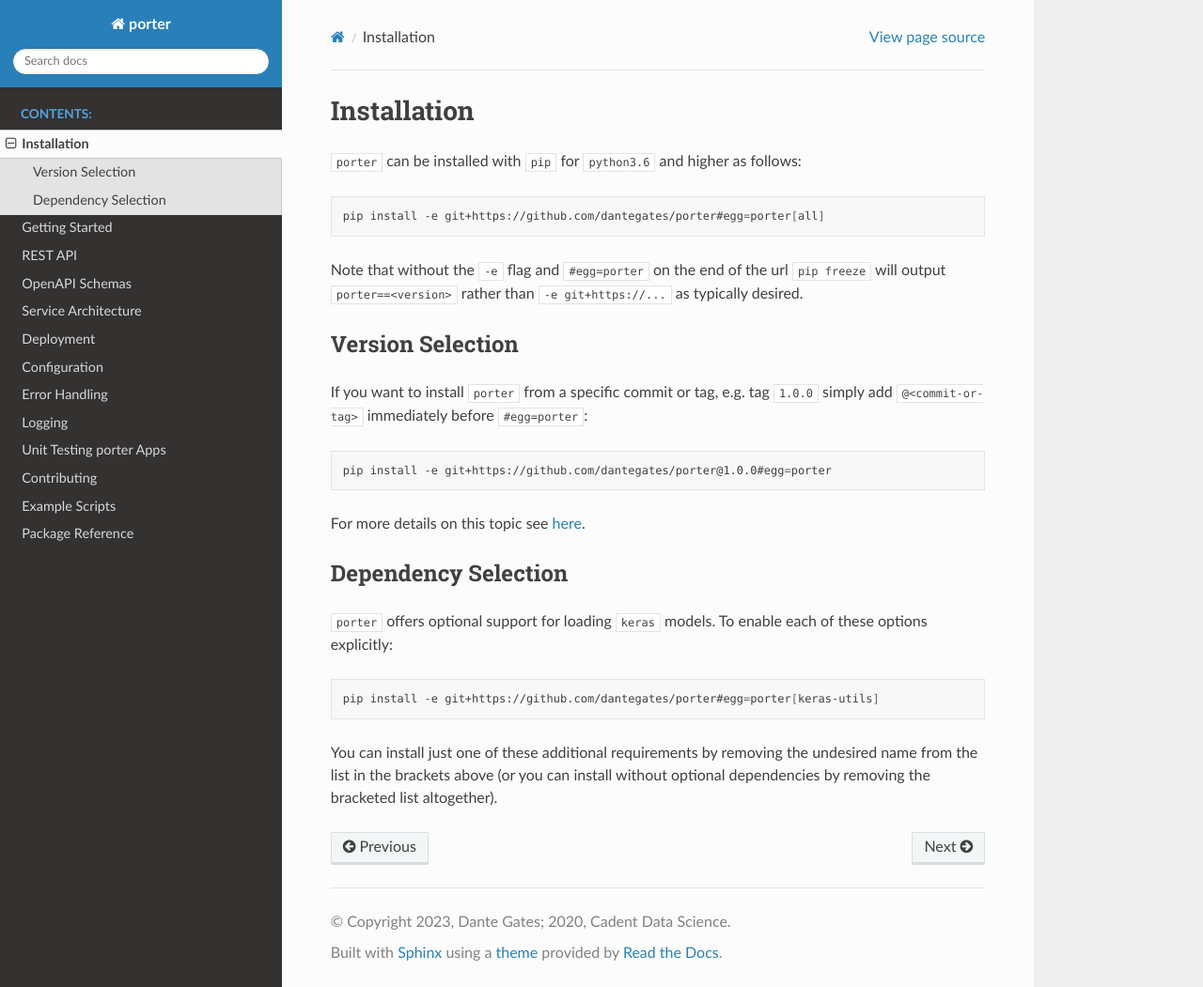
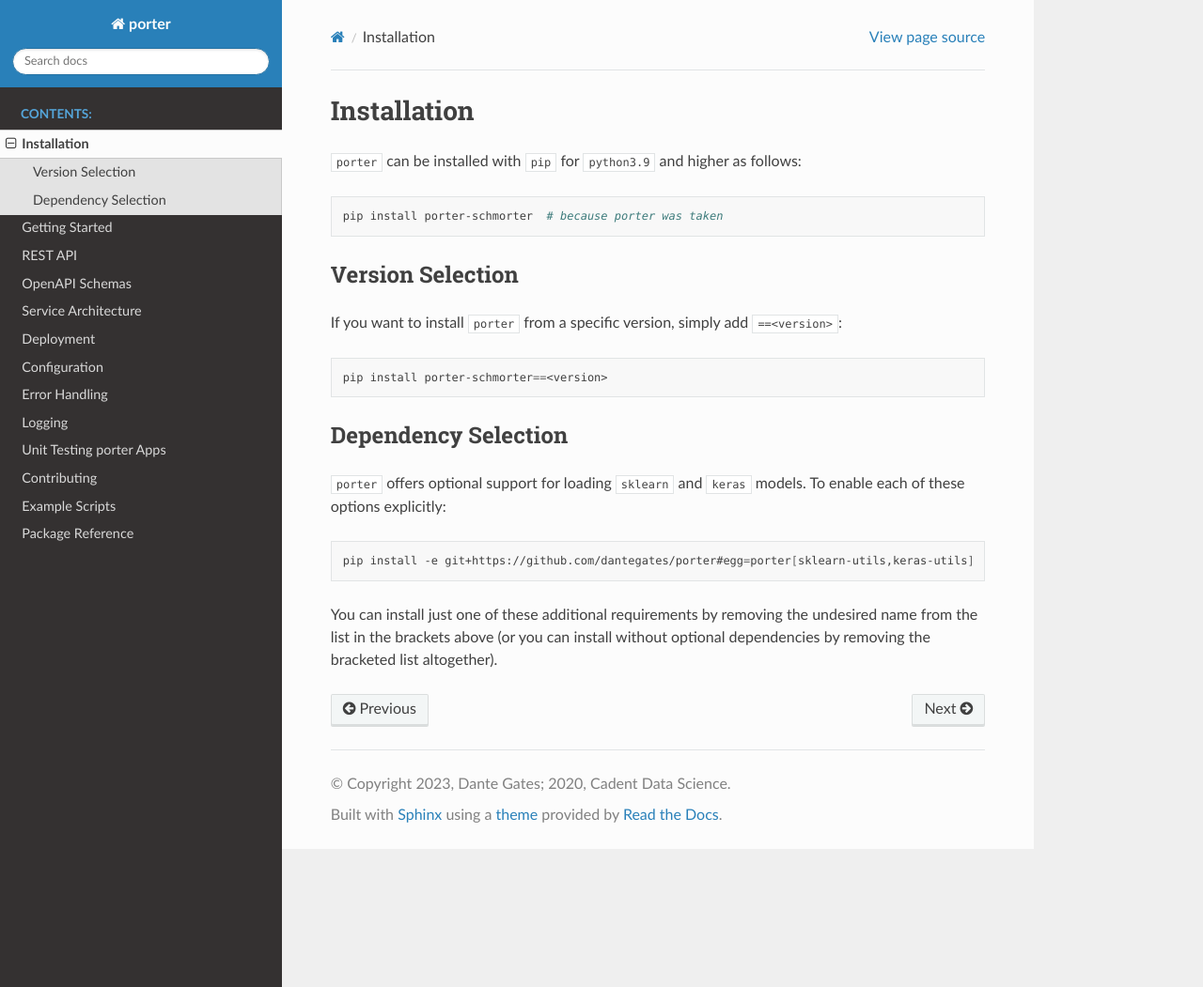
Before and after one commit to dantegates/porter, a Sphinx documentation site: the page built from docs/installation.rst, in a window 1280 px wide and 1051 px high. Shown: the whole window at 94% size. Built offline with Sphinx 7.4.7 and the Read the Docs theme 2.0.0, drawn with Linux system fonts in a browser that asks for light colours.

Commit message:
use name porter-schmorter and remove python3.6 references

```diff
--- a/docs/installation.rst
+++ b/docs/installation.rst
@@ -2,34 +2,30 @@
 Installation
 ============
 
-``porter`` can be installed with ``pip`` for ``python3.6`` and higher as follows:
+``porter`` can be installed with ``pip`` for ``python3.9`` and higher as follows:
 
 .. code-block:: shell
 
-    pip install -e git+https://github.com/dantegates/porter#egg=porter[all]
-
-Note that without the ``-e`` flag and ``#egg=porter`` on the end of the url ``pip freeze`` will output ``porter==<version>`` rather than ``-e git+https://...`` as typically desired.
+    pip install porter-schmorter  # because porter was taken
 
 
 Version Selection
 -----------------
 
-If you want to install ``porter`` from a specific commit or tag, e.g. tag ``1.0.0`` simply add ``@<commit-or-tag>`` immediately before ``#egg=porter``:
+If you want to install ``porter`` from a specific version, simply add ``==<version>``:
 
 .. code-block:: shell
 
-    pip install -e git+https://github.com/dantegates/porter@1.0.0#egg=porter
-
-For more details on this topic see `here <https://codeinthehole.com/tips/using-pip-and-requirementstxt-to-install-from-the-head-of-a-github-branch/>`_.
+    pip install porter-schmorter==<version>
 
 
 Dependency Selection
 --------------------
 
-``porter`` offers optional support for loading ``keras`` models.  To enable each of these options explicitly:
+``porter`` offers optional support for loading ``sklearn`` and ``keras`` models.  To enable each of these options explicitly:
 
 .. code-block:: shell
 
-    pip install -e git+https://github.com/dantegates/porter#egg=porter[keras-utils]
+    pip install -e git+https://github.com/dantegates/porter#egg=porter[sklearn-utils,keras-utils]
 
 You can install just one of these additional requirements by removing the undesired name from the list in the brackets above (or you can install without optional dependencies by removing the bracketed list altogether).
--- a/pyproject.toml
+++ b/pyproject.toml
@@ -1,5 +1,5 @@
 [project]
-name = "schmorter"
+name = "porter-schmorter"
 authors = [
   { name="Dante Gates", email="dantedgates@gmail.com" },
 ]
```
Also changed, not shown: README.md (+1 -1 lines), 1 other file.
